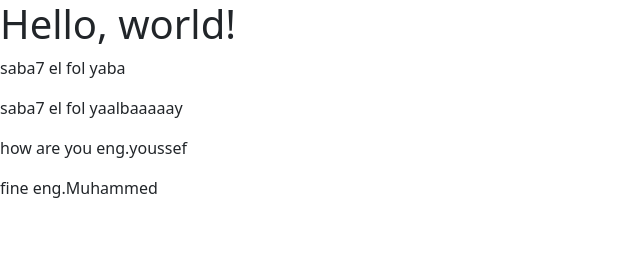
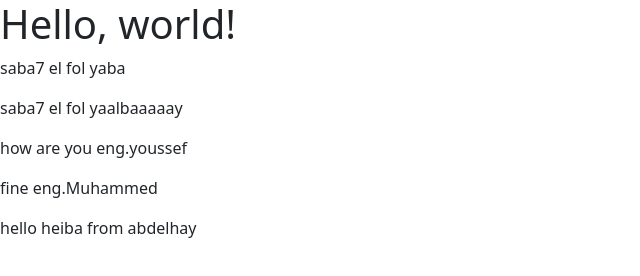
Before and after one commit to abdelhayiti/git-lab-1, a plain HTML site: page index.html in a window 1280 px wide. Shown: the whole page, without its empty margins (0-640 px from the left). Drawn offline with nearby package versions, Linux system fonts and the light colour scheme.

Commit message:
add line to heiba from abdelhay

```diff
--- a/index.html
+++ b/index.html
@@ -16,6 +16,7 @@
     <p>saba7 el fol yaalbaaaaay </p>
     <p>how are you eng.youssef</p>
     <p>fine eng.Muhammed</p>
+    <p>hello heiba from abdelhay</p>
 
     <!-- Optional JavaScript; choose one of the two! -->
 
```
